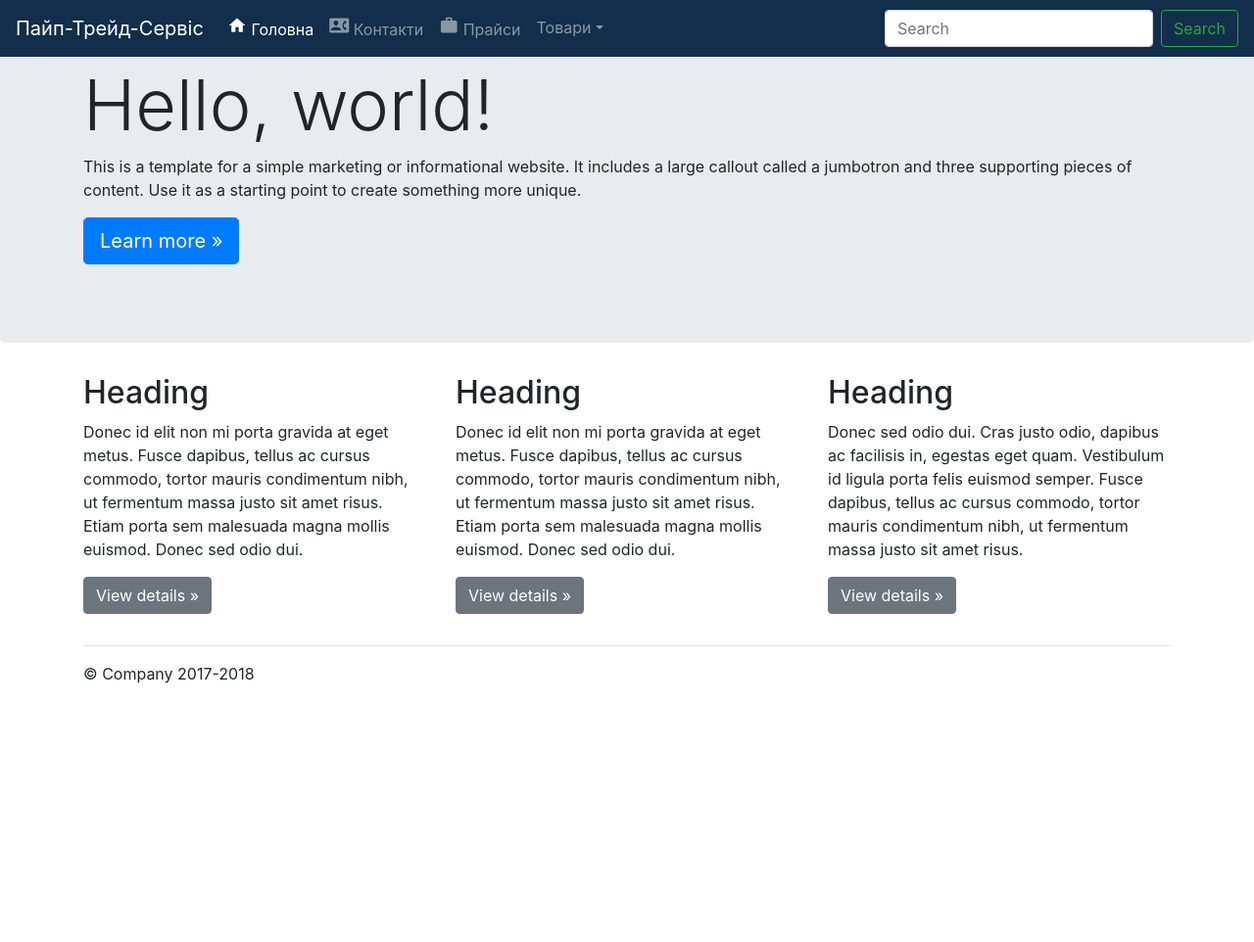
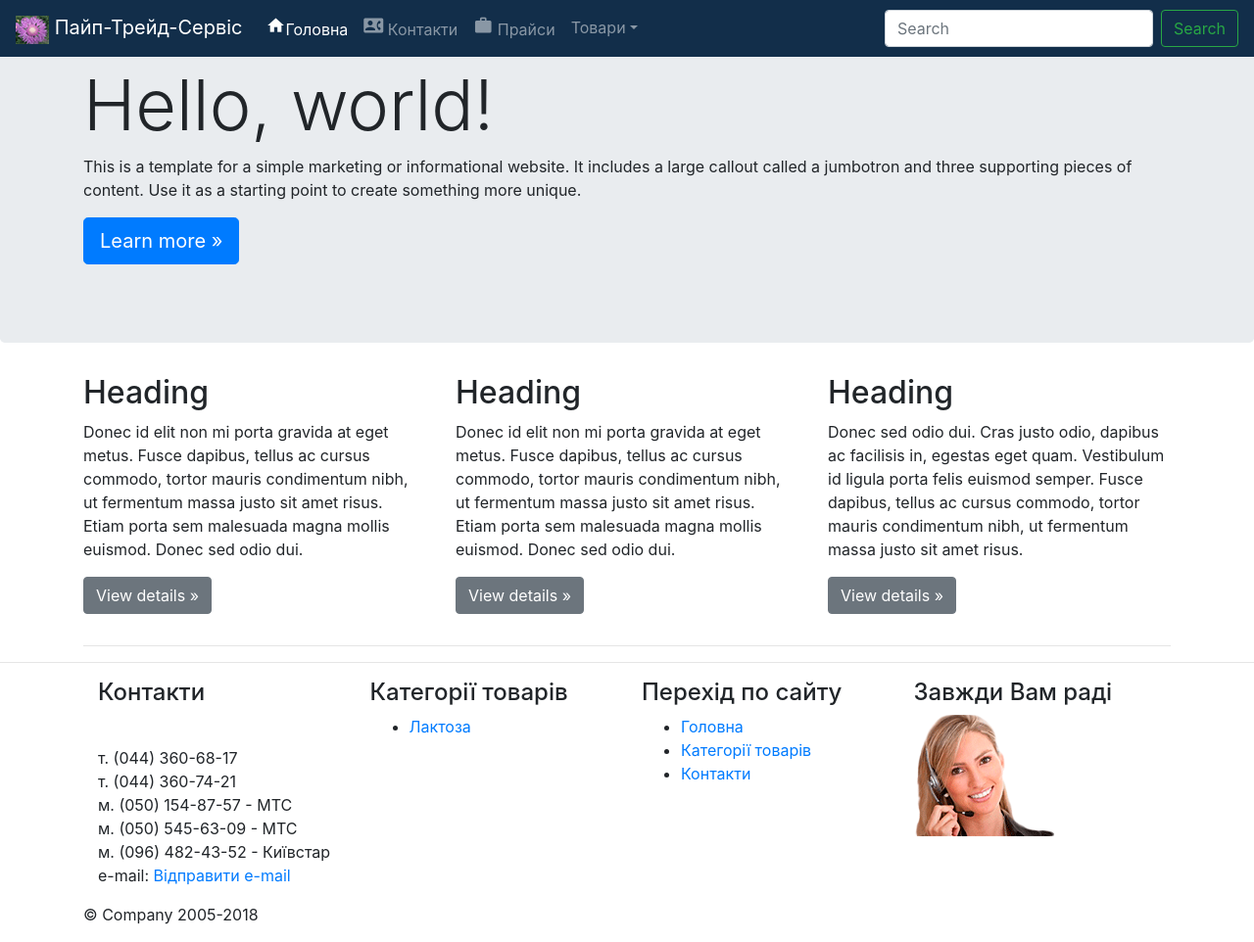
Before and after one commit to Rosttkach/site4, a Symfony app: template templates/base.html.twig in a window 1280 px wide. Shown: the whole page at 98% size. Before the commit the page ends 698 px from the top, so only its background shows below. Run offline with Twig, Linux system fonts and the light colour scheme; the template is opened without the code that fills it, so the values that code supplies are empty; some libraries are stand-ins or nearby versions.

Commit message:
add routs to price and contacts

```diff
--- a/templates/base.html.twig
+++ b/templates/base.html.twig
@@ -5,15 +5,17 @@
         <link href="https://fonts.googleapis.com/icon?family=Material+Icons"
               rel="stylesheet">
         <link href="{{ asset('css/app.css') }}" rel="stylesheet" />
+        <link rel="icon" type="image/x-icon" href="{{ asset('img/design/favicon.ico') }}" />
         <meta charset="UTF-8">
         <title>{% block title %}Welcome!{% endblock %}</title>
-        {% block stylesheets %}
-            {% endblock %}
+        {% block stylesheets %}{% endblock %}
     </head>
     <body>
     <div class="example-wrapper">
     <nav class="navbar navbar-expand-md navbar-dark fixed-top bg-dark">
-        <a class="navbar-brand" href="#">Пайп-Трейд-Сервіс </a>
+        <a class="navbar-brand" href="{{ path('home') }}">
+            <img alt="Brand" src="{{ asset('img/design/logo.gif') }}">
+            Пайп-Трейд-Сервіс </a>
         <button class="navbar-toggler" type="button" data-toggle="collapse" data-target="#navbarsExampleDefault" aria-controls="navbarsExampleDefault" aria-expanded="false" aria-label="Toggle navigation">
             <span class="navbar-toggler-icon"></span>
         </button>
@@ -21,21 +23,13 @@
         <div class="collapse navbar-collapse" id="navbarsExampleDefault">
             <ul class="navbar-nav mr-auto">
                 <li class="nav-item active">
-                    <a class="nav-link" href="#"><i class="material-icons">
-                            home
-                        </i>
-                         Головна <span class="sr-only">(current)</span></a>
+                    <a class="nav-link" href="{{ path('home') }}"><i class="material-icons">home</i>Головна <span class="sr-only">(current)</span></a>
                 </li>
                 <li class="nav-item">
-                    <a class="nav-link" href="#"><i class="material-icons">
-                            contact_phone
-                        </i> Контакти</a>
+                    <a class="nav-link" href="{{ path('contact') }}"><i class="material-icons">contact_phone</i> Контакти</a>
                 </li>
                 <li class="nav-item">
-
-                    <a class="nav-link" href="#"><i class="material-icons">
-                            work
-                        </i> Прайси</a>
+                    <a class="nav-link" href="{{ path('price') }}"><i class="material-icons">work</i> Прайси</a>
                 </li>
                 <li class="nav-item dropdown">
                     <a class="nav-link dropdown-toggle" href="http://example.com" id="dropdown01" data-toggle="dropdown" aria-haspopup="true" aria-expanded="false">Товари</a>
@@ -91,8 +85,55 @@
 
     </main>
     {% block body %}{% endblock %}
+    <hr>
     <footer class="container">
-        <p>&copy; Company 2017-2018</p>
+        <div class="footer">
+            <div class="footer_wrap">
+                <div class="container">
+                    <div class="row">
+                        <div class="col-md-3">
+                            <h4><p>Контакти</p></h4>
+                            <br>
+                            т. (044) 360-68-17 <br>
+                            т. (044) 360-74-21 <br>
+                            м. (050) 154-87-57 - МТС <br>
+                            м. (050) 545-63-09 - МТС <br>
+                            м. (096) 482-43-52 - Київстар
+
+                            <p>e-mail: <a href="&#109;a&#105;l&#116;&#111;:&#114;&#111;&#115;&#116;&#116;&#107;&#97;&#99;&#104;&#64;&#104;&#111;&#116;&#109;&#97;&#105;&#108;&#46;&#99;&#111;&#109;">Відправити e-mail</a>
+                            </p>
+                        </div>
+
+                        <div class="col-md-3">
+                            <h4>Категорії товарів</h4>
+                            <ul>
+                                <li><a href="/chapter/food" >Лактоза</a></li>
+                            </ul>
+                        </div>
+                        <div class="col-md-3">
+                            <h4>Перехід по сайту</h4>
+                            <ul>
+                                <li><a href="/" >Головна</a></li>
+                                <li><a href="#" >Категорії товарів</a></li>
+                                <li><a href="#" >Контакти</a></li>
+                            </ul>
+                        </div>
+                        <div class="col-md-3">
+                            <h4>Завжди Вам раді</h4>
+                            <img src="{{ asset('img/design/phone.png') }}" /><br><br>
+
+                            <div class="pluso" data-background="transparent" data-options="big,round,multiline,horizontal,nocounter,theme=04" data-services="vkontakte,odnoklassniki,facebook,twitter,google,moimir,email,print" data-url="http://www.lactoza.org.ua" data-title="Пищевые фармацевтически добавки и добавки для комбикрмрв" data-description="Пищевые добавки
+                Пищевые добавки применяются: для усовершенствования технологической подготовки и обработки пищевого сырья, изготовления, фасования и транспортировки готового товара;
+                Корректировки вкусовых и внешних качеств, аромата, консистенции и тому подобныех характеристик сырья и продуктов на его основе;
+                Продления сроков хранения продуктов питания при условии, что не маскируют последствия использования испорченного сырья;
+                Максимально сохраняют природные качества продукта;
+                Повышают стабильные качества продукции при заданных условиях хранения."></div>
+                        </div>
+                    </div>
+                </div>
+            </div>
+        </div>
+        <p>&copy; Company 2005-2018</p>
     </footer>
 
 
```
Also changed, not shown: src/Controller/ContactController.php (added, +19 -0 lines), src/Controller/HomeController.php (renamed from src/Controller/PageController.php, +4 -4 lines), src/Controller/PriceController.php (added, +19 -0 lines), templates/contact/contact.html.twig (added, +17 -0 lines), templates/price/price.html.twig (added, +17 -0 lines), public/img/design/favicon.ico (added), public/img/design/logo.gif (added), public/img/design/phone.png (added), templates/home/index.html.twig (renamed from templates/page/index.html.twig).
